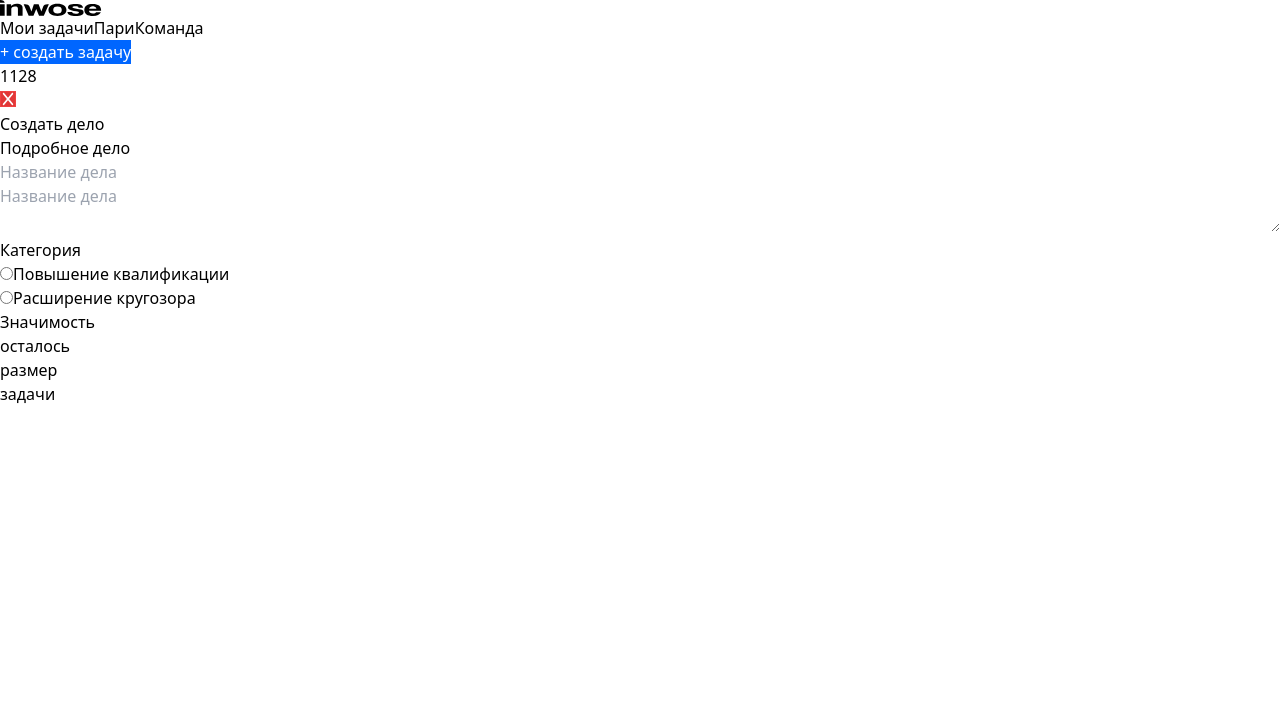
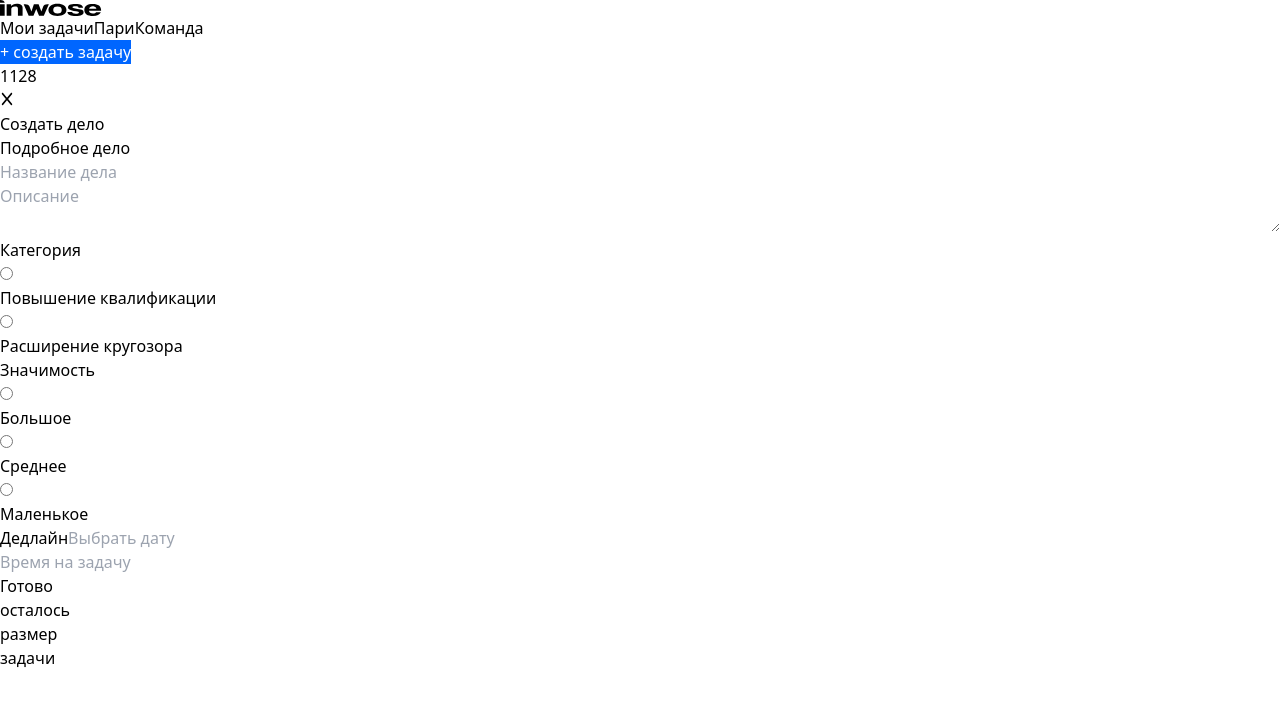
Before and after one commit to kalmykov2design/inwose, a React (Vite) app: page /team in a window 1280 px wide. Both pictures are taken after a click on the button "+ создать задачу". Shown: the top 706 px of the page. Built offline with nearby package versions, Linux system fonts and the light colour scheme.

Commit message:
create task modal

```diff
--- a/src/App.jsx
+++ b/src/App.jsx
@@ -80,7 +80,7 @@ const mock = [
     title: "Подизайнить",
     type: "team",
     text: "Lorem ipsum dolor sit amet consectetur adipisicing elit. Magnam recusandae quasi architecto dolore dolorum culpa, sed veritatis harum quos aspernatur corporis ratione eaque ipsa nihil hic enim repellendus rem maxime.",
-    timeLeft: 48385
+    timeLeft: 48381
   },
   {
     coins: {
@@ -93,7 +93,7 @@ const mock = [
     title: "Пососать жопу",
     type: "pari",
     text: "Нужно сделать дизайн главной страницы и страницы пари",
-    timeLeft: 9331553
+    timeLeft: 9331557
   },
   {
     coins: {
@@ -107,7 +107,7 @@ const mock = [
     title: "Заполнить заявку на дизайн выходные",
     type: "personal",
     text: "https://designweekend.ru",
-    timeLeft: 38
+    timeLeft: 382
   },
   {
     coins: {
@@ -120,6 +120,6 @@ const mock = [
     title: "Сверстать страницу \"Мои задачи\"",
     type: "personal",
     text: "<-- Время потраченное отмечено",
-    timeLeft: 16920
+    timeLeft: 16020
   },
 ]
--- a/src/components/Button.tsx
+++ b/src/components/Button.tsx
@@ -1,6 +1,6 @@
 import React, { CSSProperties, PropsWithChildren } from "react";
 
-export type ButtonType = "blue" | "transparent" | "gray" | "arbitrary" | "close" | "linkLike"
+export type ButtonType = "blue" | "transparent" | "gray" | "arbitrary" | "close" | "linkLike" | "submit"
 
 interface ButtonProps extends PropsWithChildren {
   action?: () => void;
@@ -18,15 +18,21 @@ export function Button(props: ButtonProps) {
     )
   } else if (type === "close") {
     return (
-      <button className="flex items-center justify-center p-1 rounded-full" style={colorSwitch(type)} onClick={action}>
+      <button className="flex items-center justify-center p-2 rounded-full" style={colorSwitch(type)} onClick={action}>
         <svg height={14} width={14} xmlns="http://www.w3.org/2000/svg" viewBox="0 0 384 512">
-          <path fill="white" d="M376.6 84.5c11.3-13.6 9.5-33.8-4.1-45.1s-33.8-9.5-45.1 4.1L192 206 56.6 43.5C45.3 29.9 25.1 28.1 11.5 39.4S-3.9 70.9 7.4 84.5L150.3 256 7.4 427.5c-11.3 13.6-9.5 33.8 4.1 45.1s33.8 9.5 45.1-4.1L192 306 327.4 468.5c11.3 13.6 31.5 15.4 45.1 4.1s15.4-31.5 4.1-45.1L233.7 256 376.6 84.5z" />
+          <path fill="black" d="M376.6 84.5c11.3-13.6 9.5-33.8-4.1-45.1s-33.8-9.5-45.1 4.1L192 206 56.6 43.5C45.3 29.9 25.1 28.1 11.5 39.4S-3.9 70.9 7.4 84.5L150.3 256 7.4 427.5c-11.3 13.6-9.5 33.8 4.1 45.1s33.8 9.5 45.1-4.1L192 306 327.4 468.5c11.3 13.6 31.5 15.4 45.1 4.1s15.4-31.5 4.1-45.1L233.7 256 376.6 84.5z" />
         </svg>
       </button>
     )
   } else if (type === "linkLike") {
     return (
       <button className="text-sm text-blue-600" style={style} onClick={action}>
+        {children}
+      </button>
+    )
+  }  else if (type === "submit") {
+    return (
+      <button className="flex items-center justify-center py-2 px-4 rounded-full bg-blue-600 text-white" style={style} onClick={action} type="submit">
         {children}
       </button>
     )
@@ -47,8 +53,6 @@ function colorSwitch(type: ButtonType): CSSProperties {
       return { backgroundColor: "transparent", border: "1px solid #0066FF", color: "#0066FF" }
     case "gray":
       return { backgroundColor: "#CCCCCC", border: "1px solid #CCCCCC", color: "white" }
-    case "close":
-      return { backgroundColor: "#E13838", border: "1px solid #F04141", color: "black" }
     default:
       return {};
   }
--- a/src/components/Header.tsx
+++ b/src/components/Header.tsx
@@ -27,6 +27,10 @@ export function Header() {
   const closeModal = () => {
     setIsModalOpen(false);
   };
+
+  function setId() {
+    return Math.random().toString()
+  }
 
   return (
     <header className="container mx-[auto] px-5">
@@ -58,16 +62,30 @@ export function Header() {
         </div>
         <form action="/">
           <Input placeholder='Название дела' name='taskName' wide />
-          <Input placeholder='Название дела' name='taskName' wide textarea />
-          <div className="flex">
+          <Input placeholder='Описание' name='taskName' wide textarea />
+          <div className="flex gap-8 mt-4">
             <div className="flex flex-col">
               <h4>Категория</h4>
-              <Radio label='Повышение квалификации' name='qualificationRise' />
-              <Radio label='Расширение кругозора' name='horizonRise' />
+              <Radio options={[
+                { label: 'Повышение квалификации', id: 'categoryRadio1', name: "categoryName" },
+                { label: 'Расширение кругозора', id: 'categoryRadio2', name: "categoryName" }
+              ]} />
             </div>
             <div className="flex flex-col">
               <h4>Значимость</h4>
+              <Radio options={[
+                { label: 'Большое', id: 'sizeRadio1', name: "sizeName" },
+                { label: 'Среднее', id: 'sizeRadio2', name: "sizeName" },
+                { label: 'Маленькое', id: 'sizeRadio3', name: "sizeName" },
+              ]} />
             </div>
+          </div>
+          <div className="mt-4 flex gap-2 items-end">
+            <Input name='deadline' label='Дедлайн' placeholder='Выбрать дату' />
+            <Input name='deadline' placeholder='Время на задачу' />
+          </div>
+          <div className="mt-4 flex justify-end">
+            <Button type='submit'>Готово</Button>
           </div>
         </form>
       </Modal>
--- a/src/components/Input.tsx
+++ b/src/components/Input.tsx
@@ -11,7 +11,7 @@ interface InputProps {
 
 export function Input(props: InputProps) {
   return (
-    <div>
+    <div className="flex flex-col">
       {props.label && <label htmlFor={props.name}>{props.label}</label>}
       {props.textarea
         ? <textarea
--- a/src/components/Radio.tsx
+++ b/src/components/Radio.tsx
@@ -1,21 +1,60 @@
-import React from "react";
+import React, { useState } from "react";
 
-interface RadioProps {
-  value?: string;
+export interface RadioOption {
+  label: string;
+  id: string;
+  checked?: boolean;
   name: string;
-  label: string;
+}
+
+export interface RadioProps {
+  options: RadioOption[];
 }
 
 export function Radio(props: RadioProps) {
+  const [selectedOption, setSelectedOption] = useState('');
+
+  function handleOptionChange(id: string) {
+    setSelectedOption(id);
+  }
+
   return (
-    <div className="flex items-center gap-2">
-      <input
-        className="w-6 h-6"
-        type="radio"
-        value={props.value}
-        name={props.name}
-        id={props.name + "id"} />
-      <label htmlFor={props.name + "id"}>{props.label}</label>
-    </div>
-  )
-};
+    <>
+      {props.options.map((option) => (
+        <div key={option.id} className="flex items-center gap-2">
+          <input
+            type="radio"
+            className="w-0 h-0 opacity-0 -mr-2"
+            checked={selectedOption === option.id}
+            onChange={() => handleOptionChange(option.id)}
+            name={option.name}
+            id={option.id}
+          />
+          <div className="mt-2 h-6 w-6 bg-gray-200 rounded-md flex justify-center items-center">
+            {selectedOption === option.id && (
+              <svg width="14" height="14" viewBox="0 0 19 17" fill="none" xmlns="http://www.w3.org/2000/svg">
+                <path d="M17.7759 0C22.0396 2.57954e-05 14.2657 16.9002 8.24817 17C4.09393 17 -2.13324 10.3949 0.726251 9.54403C2.7321 8.9472 4.09395 12.4267 8.24819 12.4267C12.4024 12.4267 15.7701 -1.21354e-05 17.7759 0Z" fill="#4BDD6B" />
+              </svg>
+            )}
+          </div>
+          <label htmlFor={option.id}>{option.label}</label>
+        </div>
+      ))}
+    </>
+  );
+}
+
+
+// interface RadioProps {
+//   checked?: boolean;
+//   name: string;
+//   label: string;
+//   id: string;
+// }
+// <div className="h-6 w-6 bg-gray-200 rounded-md flex justify-center items-center">
+//         {isChecked && (
+//           <svg width="14" height="14" viewBox="0 0 19 17" fill="none" xmlns="http://www.w3.org/2000/svg">
+//             <path d="M17.7759 0C22.0396 2.57954e-05 14.2657 16.9002 8.24817 17C4.09393 17 -2.13324 10.3949 0.726251 9.54403C2.7321 8.9472 4.09395 12.4267 8.24819 12.4267C12.4024 12.4267 15.7701 -1.21354e-05 17.7759 0Z" fill="#4BDD6B" />
+//           </svg>
+//         )}
+//       </div>
```
